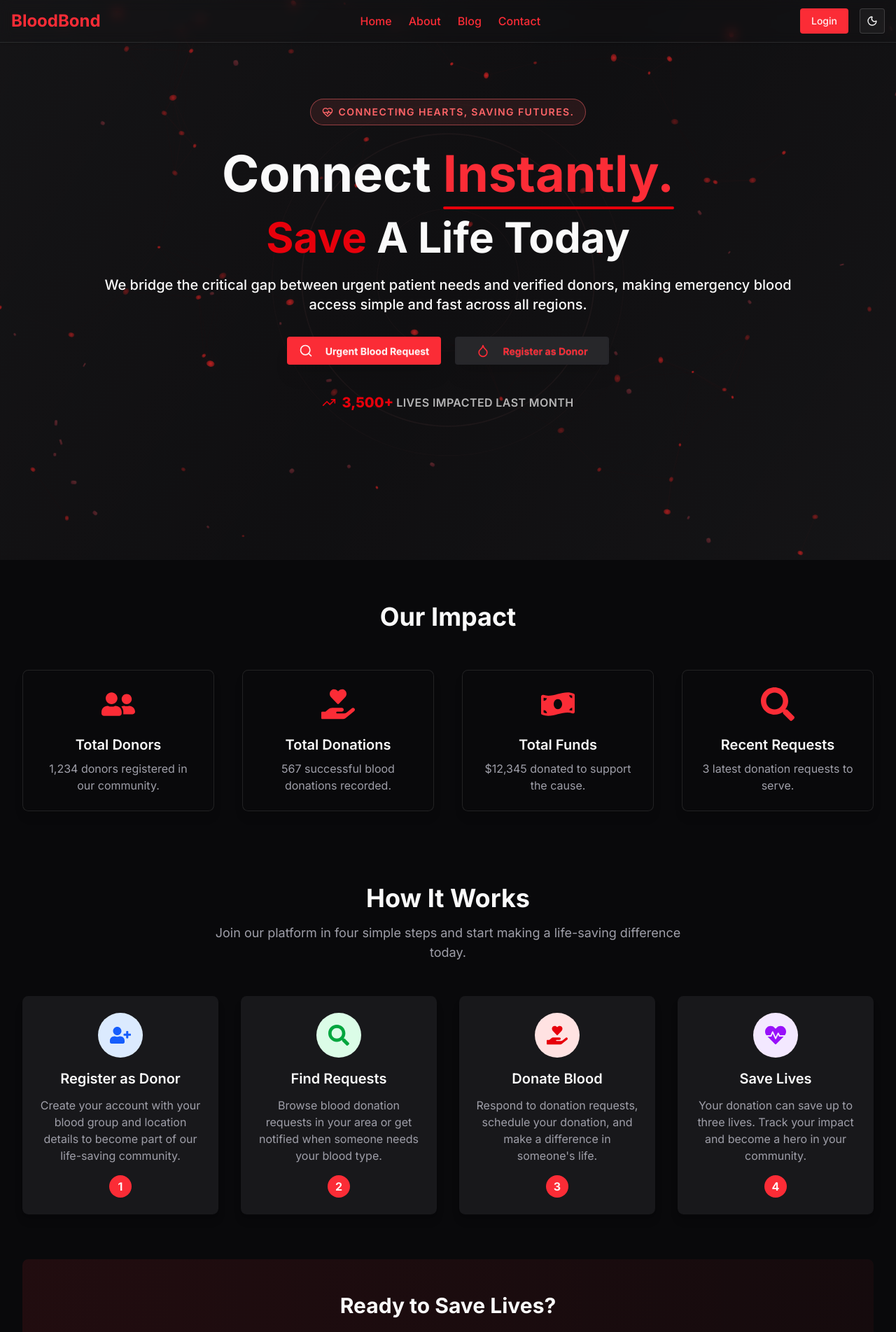
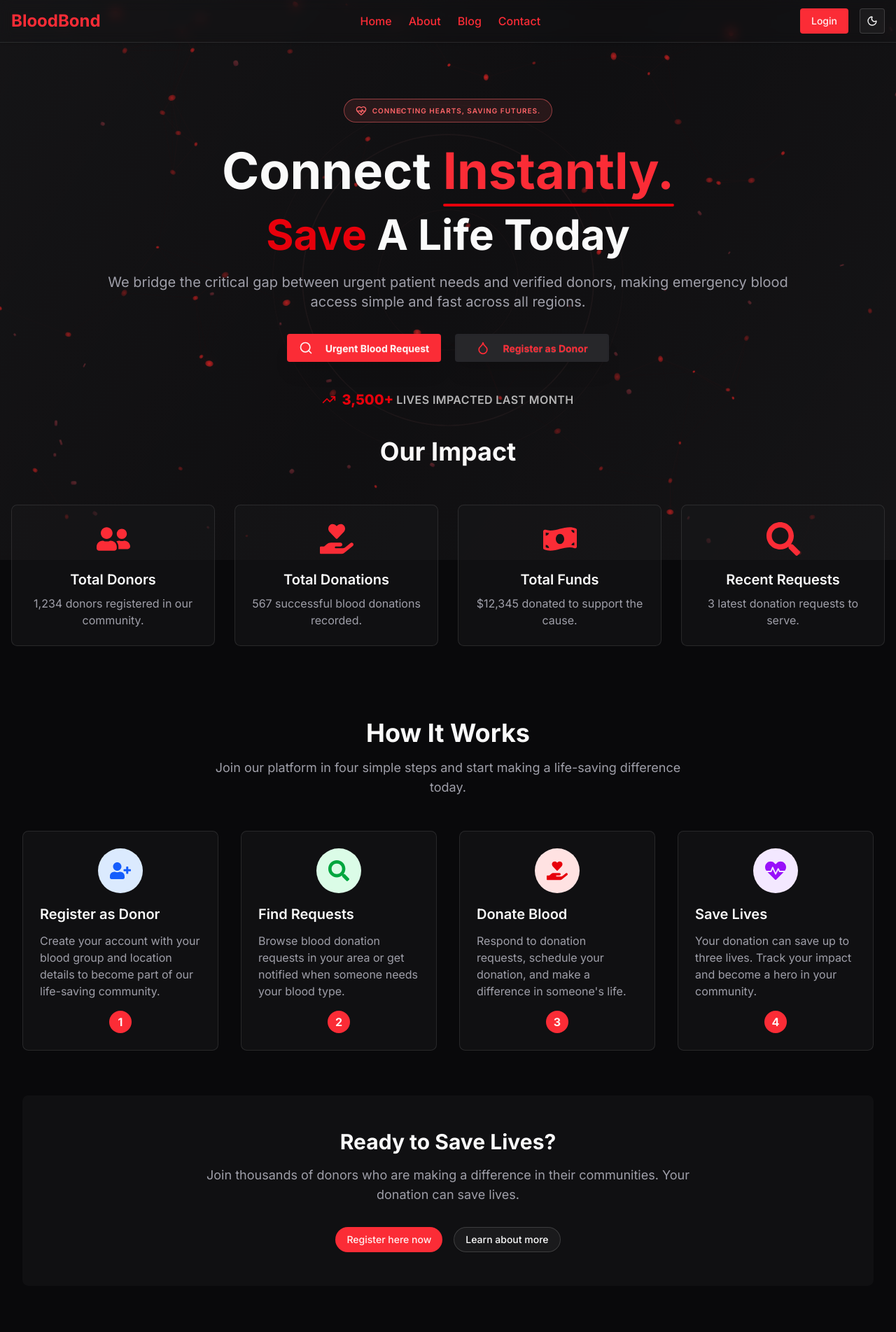
Before and after one commit to rashedulraha/BloodBond-Client, a React (Vite) app: page / in a window 1280 px wide. Shown: the top 1903 px of the page at 70% size. Built offline with nearby package versions, Linux system fonts and the light colour scheme; no server answers.

Commit message:
update all page

```diff
--- a/src/Page/Dashboard/MyDonationRequests/MyDonationRequests.tsx
+++ b/src/Page/Dashboard/MyDonationRequests/MyDonationRequests.tsx
@@ -208,7 +208,7 @@ const CustomPagination: React.FC<CustomPaginationProps> = ({
     <Pagination className="mt-6">
       <PaginationContent>
         {/* Previous Button */}
-        <PaginationItem>
+        <PaginationItem>``
           <PaginationPrevious
             onClick={() => onPageChange(currentPage - 1)}
             disabled={currentPage === 1}
--- a/src/Page/Shared/ContactUs/ContactUs.tsx
+++ b/src/Page/Shared/ContactUs/ContactUs.tsx
@@ -1,6 +1,5 @@
 import { useState, type ChangeEvent } from "react";
 import { FaMapMarkerAlt } from "react-icons/fa";
-import Container from "../Responsive/Container";
 import { Label } from "@radix-ui/react-dropdown-menu";
 import { Input } from "@/components/ui/input";
 import { Textarea } from "@/components/ui/textarea";
@@ -34,7 +33,6 @@ const ContactUs = () => {
 
   return (
     <section className="my-10">
-      <Container>
       <div className="text-center">
         <h2 className="text-3xl md:text-4xl font-bold text-foreground mb-4">
           Contact Us
@@ -47,11 +45,11 @@ const ContactUs = () => {
 
       <div className="flex items-center justify-between flex-col md:flex-row gap-12 pt-10">
         {/* Contact Form */}
-          <div className="bg-card rounded-md shadow-lg flex-1 w-ful p-6 md:p-8">
+        <div className="bg-card/50 rounded-md shadow-lg flex-1 w-full p-4 md:p-6">
           <h3 className="text-xl font-semibold text-foreground mb-6">
             Send us a message
           </h3>
-            <form onSubmit={handleSubmit} className="space-y-4">
+          <form onSubmit={handleSubmit} className="space-y-4 w-full">
             <div>
               <Label className="mb-1">Your Name</Label>
               <Input
@@ -111,7 +109,6 @@ const ContactUs = () => {
           </div>
         </div>
       </div>
-      </Container>
     </section>
   );
 };
--- a/src/Page/Shared/Feature/Feature.tsx
+++ b/src/Page/Shared/Feature/Feature.tsx
@@ -31,14 +31,14 @@ const Features = () => {
 
   return (
     <section className="pb-10">
-      <div className="container mx-auto px-4 text-center">
+      <div className="text-center">
         <h2 className="text-4xl font-bold text-foreground mb-14">Our Impact</h2>
 
-        <div className="grid grid-cols-1 sm:grid-cols-2 lg:grid-cols-4 gap-10">
+        <div className="grid grid-cols-1 sm:grid-cols-2 lg:grid-cols-4 gap-5 md:gap-7">
           {features.map((feature, i) => (
             <div
               key={i}
-              className="relative p-6 rounded-md bg-background shadow-lg backdrop-blur-md border border-border hover:shadow-2xl hover:-translate-y-2 transition-all duration-500">
+              className="relative p-6 rounded-md bg-card/50 border border-border  hover:-translate-y-2 transition-all duration-500">
               <feature.icon className="text-primary text-5xl mb-5 mx-auto" />
               <h3 className="text-xl font-semibold text-foreground mb-2">
                 {feature.title}
--- a/src/Page/Shared/Footer/Footer.tsx
+++ b/src/Page/Shared/Footer/Footer.tsx
@@ -14,9 +14,7 @@ import {
   FaLinkedin,
   FaYoutube,
 } from "react-icons/fa";
-// LoadingSpinner এবং useAuth ইমপোর্ট থাকলেও, NewsletterSection এ ব্যবহার না করার জন্য কোড অপটিমাইজ করা হয়েছে।
-// import LoadingSpinner from "../Spinner/LoadingSpinner";
-// import useAuth from "@/Hook/useAuth/useAuth";
+
 import { Button } from "@/components/ui/button";
 import { Input } from "@/components/ui/input";
 
@@ -186,7 +184,7 @@ const FooterBrand: React.FC = () => (
       {emergencyContacts.map((contact, idx) => (
         <div
           key={idx}
-          className="flex items-center gap-3 p-3 bg-card/50 rounded-lg shadow-sm">
+          className="flex items-center gap-3 bg-card/50 rounded-lg shadow-sm">
           <div className="bg-primary/30 p-2 rounded">
             <FaPhone className="w-4 h-4 text-primary/70" />
           </div>
@@ -229,7 +227,7 @@ const NewsletterSection: React.FC = () => {
   };
 
   return (
-    <div className="bg-card/50 p-6 rounded-xl shadow-sm">
+    <div className="bg-card/50">
       <h3 className="text-xl font-bold mb-4 flex items-center gap-2 text-foreground font-sans">
         <FaHeart className="text-primary" />
         Stay Connected
@@ -349,7 +347,7 @@ const Footer: React.FC<FooterProps> = ({ className = "" }) => {
         {/* Newsletter & Social */}
         <div className="mt-12 pt-8 border-t border-border grid grid-cols-1 lg:grid-cols-2 gap-8">
           <NewsletterSection />
-          <div className="bg-card/50 p-6 rounded-xl shadow-sm">
+          <div className="bg-card/50  rounded-xl shadow-sm">
             <h3 className="text-xl font-bold mb-4 text-foreground font-sans">
               Follow Our Journey
             </h3>
--- a/src/Page/Shared/HowItWorks/HowItWorks.tsx
+++ b/src/Page/Shared/HowItWorks/HowItWorks.tsx
@@ -55,7 +55,7 @@ const HowItWorks = () => {
           {steps.map((step, index) => (
             <div
               key={index}
-              className="bg-card rounded-md shadow-lg p-6 text-center hover:shadow-xl transition-shadow">
+              className="p-6 rounded-md bg-card/50 border border-border  hover:-translate-y-2 transition-all duration-500">
               <div
                 className={`w-16 h-16 rounded-full ${step.color} flex items-center justify-center mx-auto mb-4`}>
                 {step.icon}
@@ -73,7 +73,7 @@ const HowItWorks = () => {
           ))}
         </div>
 
-        <div className="mt-16 bg-linear-to-r from-primary/10 to-primary/5 rounded-md p-8 md:p-12">
+        <div className="mt-16 bg-card/50 rounded-md p-8 md:p-12">
           <div className="max-w-3xl mx-auto text-center">
             <h3 className="text-2xl md:text-3xl font-bold text-foreground mb-4">
               Ready to Save Lives?
--- a/src/Page/Shared/Navbar/Navbar.tsx
+++ b/src/Page/Shared/Navbar/Navbar.tsx
@@ -136,7 +136,7 @@ const Navbar = () => {
 
         {/* Mobile Menu */}
         {isOpen && (
-          <div className="lg:hidden mt-2 border-t border-border pt-2 flex flex-col gap-2 pb-5">
+          <div className="lg:hidden border-t border-border pt-2 flex flex-col z-5 absolute left-0 w-full backdrop-blur-3xl px-4 bg-background/90 gap-2 pb-5  ">
             {publicLinks} {user && privateLinks}
           </div>
         )}
--- a/src/Page/Shared/Spinner/LoadingSpinner.tsx
+++ b/src/Page/Shared/Spinner/LoadingSpinner.tsx
@@ -2,7 +2,7 @@ import { HashLoader } from "react-spinners";
 
 const LoadingSpinner = () => {
   return (
-    <div className="flex items-center justify-center  h-screen z-999 absolute top-0 inset-0 bg-base-200">
+    <div className="fixed inset-0 z-9999 flex items-center justify-center bg-base-200">
       <HashLoader color="#fb2c36" />
     </div>
   );
--- a/src/components/AnimatedBackground/AnimatedBackground.tsx
+++ b/src/components/AnimatedBackground/AnimatedBackground.tsx
@@ -166,7 +166,7 @@ const AnimatedBackground: React.FC<{ children: React.ReactNode }> = ({
   }, []);
 
   return (
-    <div className="relative min-h-screen py-10 md:pt-20 overflow-hidden">
+    <div className="relative  py-10 md:pt-20 overflow-hidden">
       {/* Canvas for blood cells animation */}
       <canvas
         ref={canvasRef}
--- a/src/components/VideoLikeHeroBanner/VideoLikeHeroBanner.tsx
+++ b/src/components/VideoLikeHeroBanner/VideoLikeHeroBanner.tsx
@@ -31,14 +31,14 @@ const CtaButton: React.FC<CtaButtonProps> = ({ to, label, Icon, variant }) => {
 
 const VideoLikeHeroBanner: React.FC = () => {
   return (
-    <div className="mx-auto px-4 text-center max-w-7xl">
+    <div className="mx-auto text-center max-w-7xl">
       {/* 1. Enhanced Tagline/Pre-Header (Focus on Urgency and Trust) */}
       <div
-        className="inline-flex items-center text-sm uppercase tracking-widest font-semibold mb-6 p-2 px-4 rounded-full bg-destructive/10 text-destructive border border-destructive/50"
+        className="inline-flex items-center text-[10px] uppercase tracking-widest font-semibold mb-6 p-2 px-4 rounded-full bg-destructive/10 text-destructive border border-destructive/50 truncate"
         data-aos="fade-down"
         data-aos-duration="800"
         data-aos-delay="100">
-        <HeartPulse className="w-4 h-4 mr-2 truncate" />
+        <HeartPulse className="w-4 h-4 mr-2 " />
         {/* Updated Text */}
         Connecting Hearts, Saving Futures.
       </div>
@@ -60,7 +60,7 @@ const VideoLikeHeroBanner: React.FC = () => {
       </h1>
 
       {/* 3. Detailed Sub-headline (Focus on scope and solution) */}
-      <h2 className="text-md sm:text-lg md:text-lg lg:text-xl font-medium text-foreground/ mb-8 max-w-4xl lg:max-w-5xl mx-auto px-4">
+      <h2 className="text-md sm:text-lg md:text-lg lg:text-xl text-muted-foreground mb-8 max-w-4xl lg:max-w-5xl mx-auto px-4">
         We bridge the critical gap between urgent patient needs and verified
         donors, making emergency blood access simple and fast across all
         regions.
--- a/src/index.css
+++ b/src/index.css
@@ -48,7 +48,7 @@
 
 :root {
   --radius: 0.65rem;
-  --background: oklch(1 0 0);
+  --background: oklch(0.965 0.005 260);
   --foreground: oklch(0.141 0.005 285.823);
   --card: oklch(1 0 0);
   --card-foreground: oklch(0.141 0.005 285.823);
```
Lines whose indentation alone changed are shown as unchanged.
